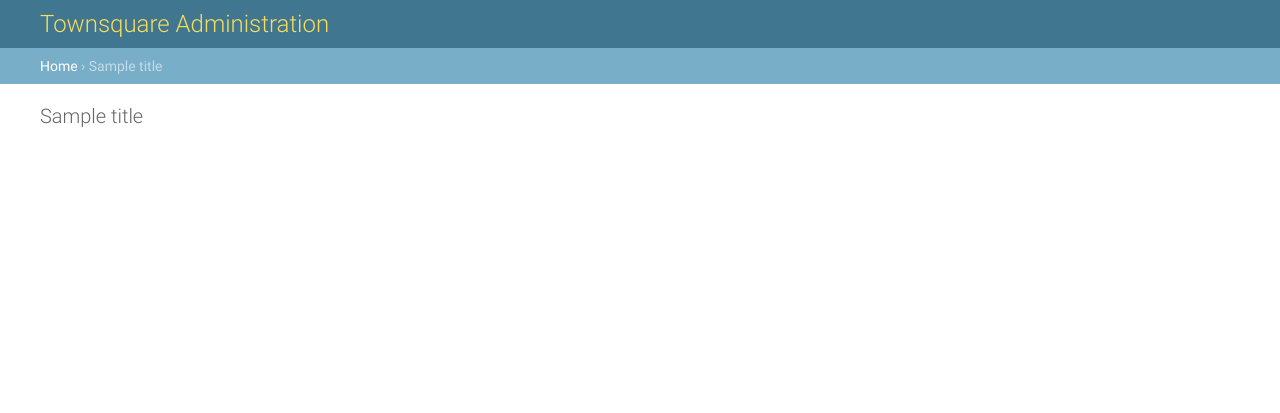
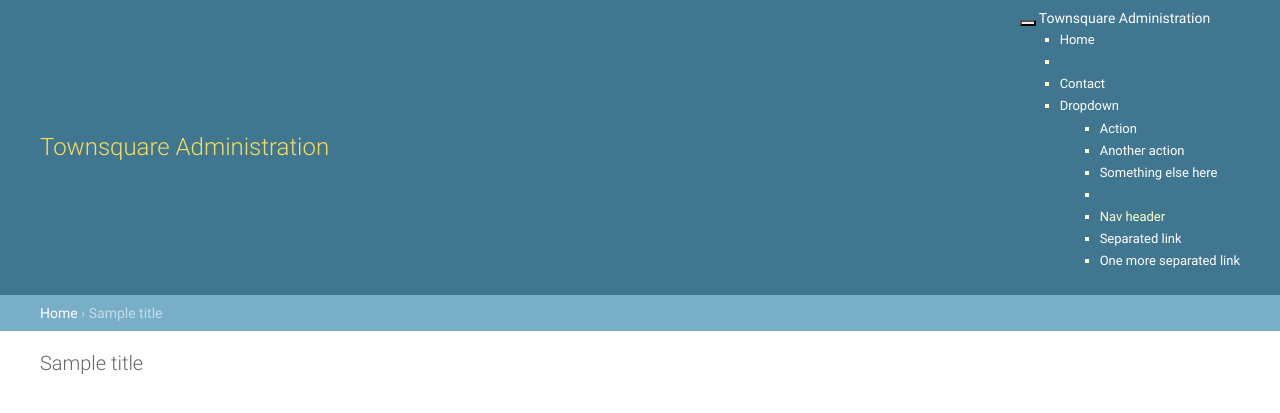
Before and after one commit to sc3/django-townsquare, a Django app: template square/templates/admin/base_site.html in a window 1280 px wide. Shown: the top 413 px of the page. Run offline with Django 3.2, Linux system fonts and the light colour scheme; the template is opened without the code that fills it: most values are stand-ins (such as "Sample title", 1, 10 or a date in 2020).

Commit message:
Trying to do some formatting with just Bootstrap and no other plugins built upon it. Added another JS file, a rough badge, and a few other things

```diff
--- a/django-townsquare/settings.py
+++ b/django-townsquare/settings.py
@@ -74,6 +74,7 @@ STATICFILES_DIRS = (
     # Put strings here, like "/home/html/static" or "C:/www/django/static".
     # Always use forward slashes, even on Windows.
     # Don't forget to use absolute paths, not relative paths.
+    'Home/src/townsquare2/static/',
 )
 
 # List of finder classes that know how to find static files in
@@ -128,9 +129,10 @@ INSTALLED_APPS = (
     'django.contrib.staticfiles',
     'square',
     'south',
+    #'django_admin_bootstrapped',
     'django.contrib.admin',
     # Uncomment the next line to enable admin documentation:
-    # 'django.contrib.admindocs',
+    'django.contrib.admindocs',
 )
 
 # A sample logging configuration. The only tangible logging
--- a/square/models.py
+++ b/square/models.py
@@ -7,6 +7,9 @@ class Volunteer(models.Model):
     email = models.EmailField(max_length=100, blank=True)
     signup_date = models.DateField("Sign-up date", default=datetime.now())
     hours = models.FloatField(editable=False, default=0.0)
+    credentials = models.CharField(max_length=300)
+    vol_image = models.CharField(max_length=200)
+    credit = models.CharField(max_length=7)
 
     def calculate_hours(self):
         hours = 0
--- a/square/static/css/starter_template.css
+++ b/square/static/css/starter_template.css
@@ -1,5 +1,5 @@
 body {
-  padding-top: 50px;
+  /*padding-top: 50px;*/
 }
 .starter-template {
   padding: 40px 15px;
--- a/square/templates/admin/base_site.html
+++ b/square/templates/admin/base_site.html
@@ -7,4 +7,38 @@
 <h1 id="site-name">{% trans 'Townsquare Administration' %}</h1>
 {% endblock %}
 
-{% block nav-global %}{% endblock %}
+{% block nav-global %}
+
+<div class="navbar navbar-inverse navbar-fixed-top">
+      <div class="container">
+        <div class="navbar-header">
+          <button type="button" class="navbar-toggle" data-toggle="collapse" data-target=".navbar-collapse">
+            <span class="icon-bar"></span>
+            <span class="icon-bar"></span>
+            <span class="icon-bar"></span>
+          </button>
+          <a class="navbar-brand" href="#">Townsquare Administration</a>
+        </div>
+        <div class="collapse navbar-collapse">
+          <ul class="nav navbar-nav">
+            <li class="active"><a href="#">Home</a></li>
+            <li><a href="#about"></a></li>
+            <li><a href="#contact">Contact</a></li>
+            <li class="dropdown">
+                  <a href="#" class="dropdown-toggle" data-toggle="dropdown">Dropdown <b class="caret"></b></a>
+            <ul class="dropdown-menu">
+                    <li><a href="#">Action</a></li>
+                    <li><a href="#">Another action</a></li>
+                    <li><a href="#">Something else here</a></li>
+                    <li class="divider"></li>
+                    <li class="dropdown-header">Nav header</li>
+                    <li><a href="#">Separated link</a></li>
+                    <li><a href="#">One more separated link</a></li>
+                  </ul>
+          </ul>
+        </div><!--/.nav-collapse -->
+      </div>
+    </div>
+
+
+{% endblock %}
--- a/square/templates/users/volunteer_browse.html
+++ b/square/templates/users/volunteer_browse.html
@@ -1,4 +1,4 @@
-{% extends "users/base_page.html" %}
+{% extends "users/base.html" %}
 
 
 {% block title %} Browse Volunteers {% endblock %}
--- a/square/urls.py
+++ b/square/urls.py
@@ -4,4 +4,6 @@ from square import views
 urlpatterns = patterns('',
     url(r'^volunteers/search$', views.search_volunteers),
     url(r'^volunteers/browse$', views.browse_volunteers),
+    url(r'^volunteers/home$', views.home),
+    url(r'^about$', views.about),
 )
```
Also changed, not shown: square/views.py (+24 -0 lines).
